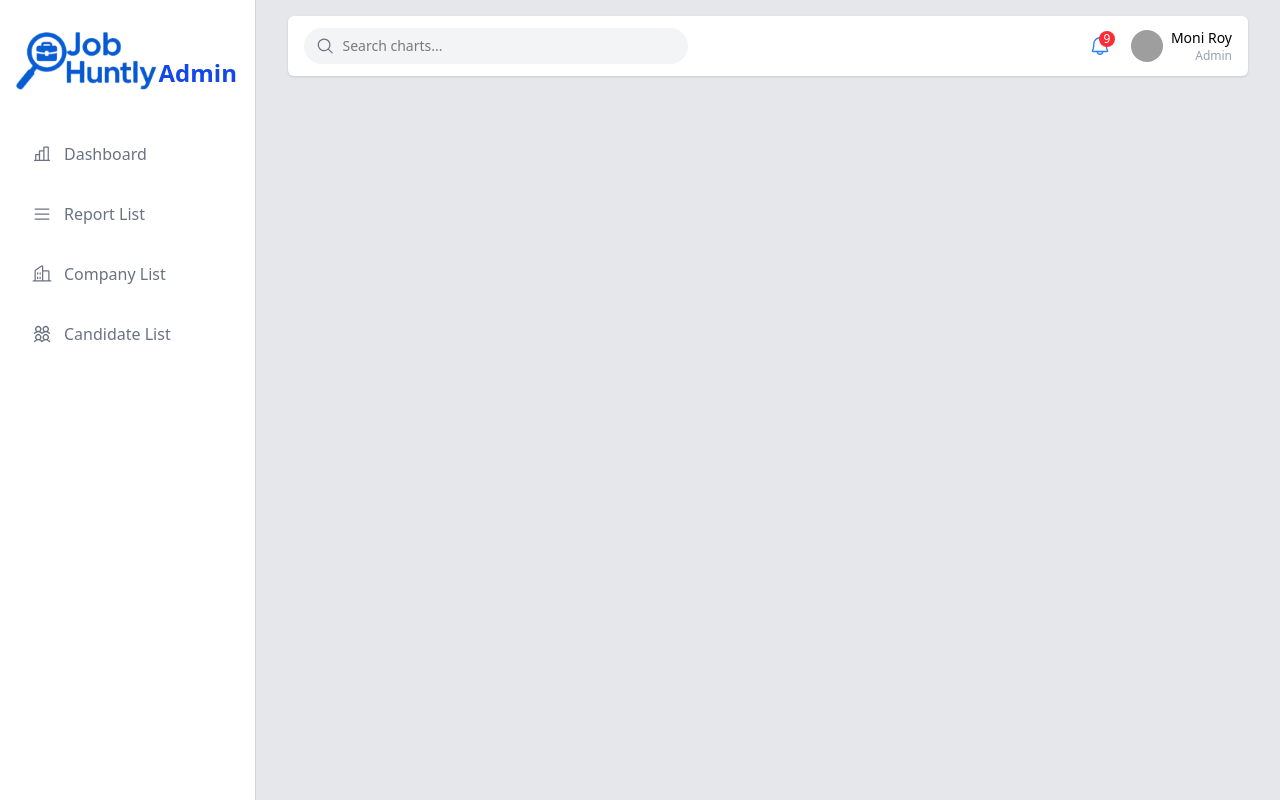
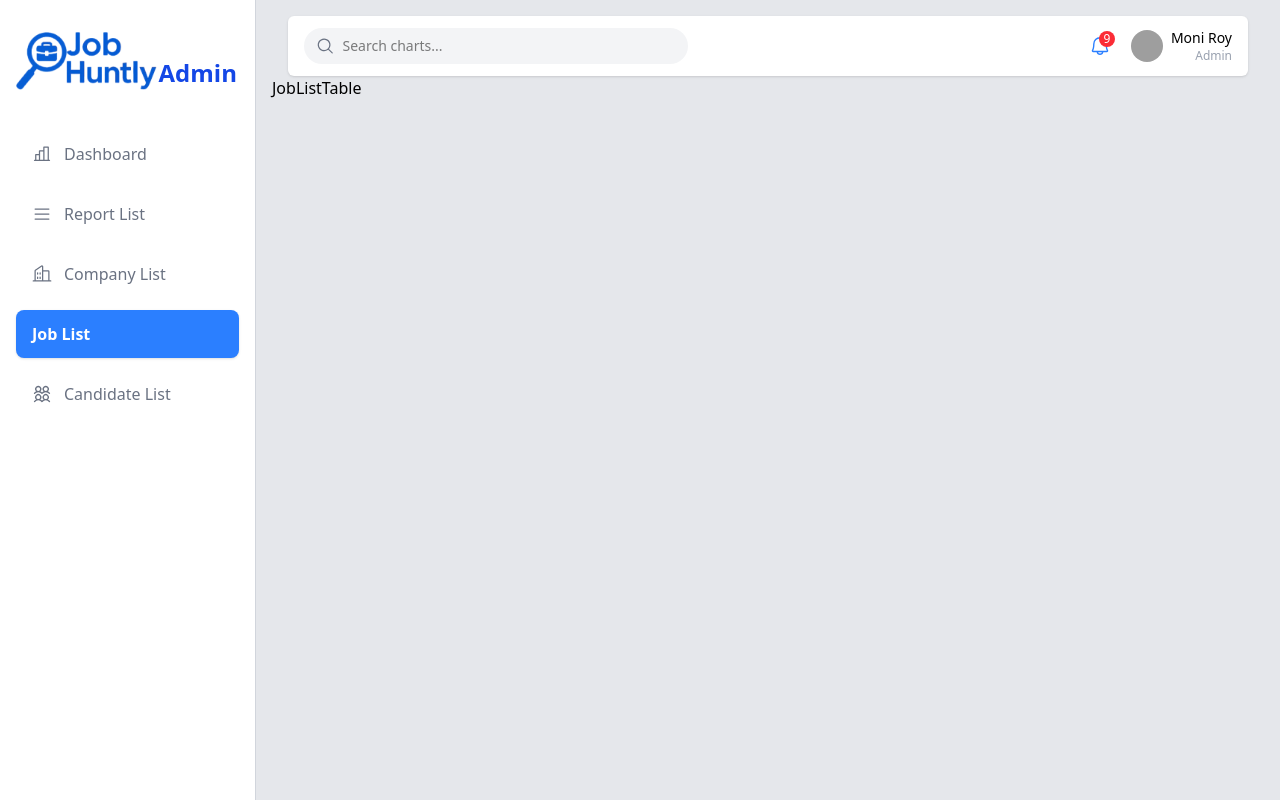
Before and after one commit to Group-3-KTC/job-huntly-admin-app, a React (Vite) app: page /jobList in a window 1280 px wide. Built offline with nearby package versions, Linux system fonts and the light colour scheme; sample sign-in values are in the browser's storage; grey boxes are pictures that could not be loaded.

Commit message:
save-job-list-page

```diff
--- a/src/components/layout/Sidebar.tsx
+++ b/src/components/layout/Sidebar.tsx
@@ -7,6 +7,7 @@ const navItems = [
   { to: "/dashboard", label: "Dashboard", icon: <ChartBar size={20} /> },
   { to: "/listReport", label: "Report List", icon: <List size={20} /> },
   { to: "/companyList", label: "Company List", icon: <Buildings size={20} /> },
+  { to: "/jobList", label: "Job List" },
   {
     to: "/candidateList",
     label: "Candidate List",
--- /dev/null
+++ b/src/features/jobpostlist/components/JobListTable.tsx
@@ -0,0 +1,9 @@
+import React from 'react'
+
+const JobListTable = () => {
+  return (
+    <div>JobListTable</div>
+  )
+}
+
+export default JobListTable
--- /dev/null
+++ b/src/features/jobpostlist/pages/JobListPage.tsx
@@ -0,0 +1,10 @@
+import JobListTable from "../components/JobListTable"
+
+
+const JobListPage = () => {
+  return (
+    <JobListTable />
+  )
+}
+
+export default JobListPage
--- a/src/routes/adminRoutes.tsx
+++ b/src/routes/adminRoutes.tsx
@@ -3,6 +3,7 @@ import DashboardPage from "../features/dashboard/pages/DashboardPage";
 import CompanyList from "../features/companylist/pages/CompanyList";
 import ReportList from "../features/reportlist/pages/ReportList";
 import { CandidateListPage } from "../features/candidatelist/pages/CandidateListPage";
+import JobListPage from "../features/jobpostlist/pages/JobListPage";
 
 const AdminRoutes = () => {
   return (
@@ -11,6 +12,7 @@ const AdminRoutes = () => {
       <Route path="/listReport" element={<ReportList />} />
       <Route path="/companyList" element={<CompanyList />} />
       <Route path="/candidateList" element={<CandidateListPage />} />
+      <Route path="/jobList" element={<JobListPage />} />
       <Route path="/" element={<DashboardPage />} />{" "}
     </Routes>
   );
```
Also changed, not shown: 1 other file (tests, documents, lock files or other folders).
